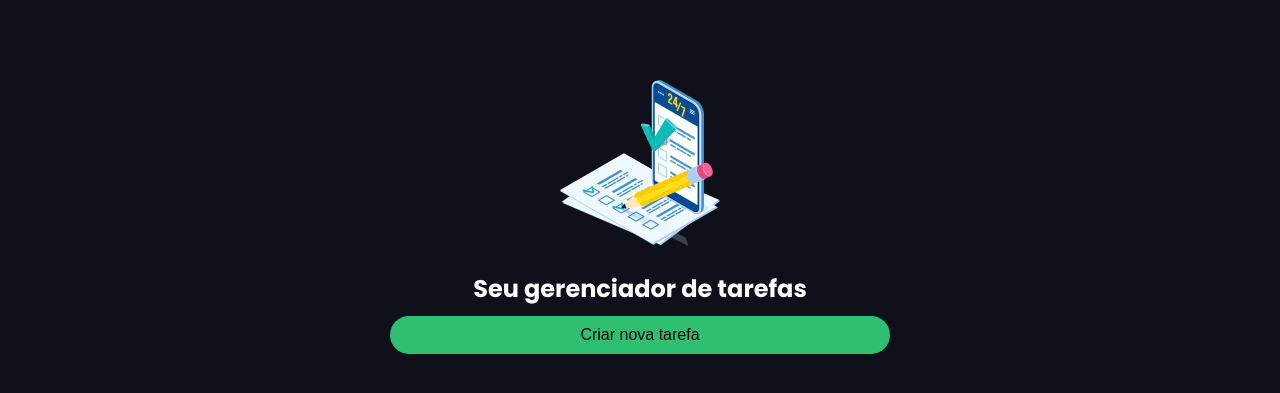
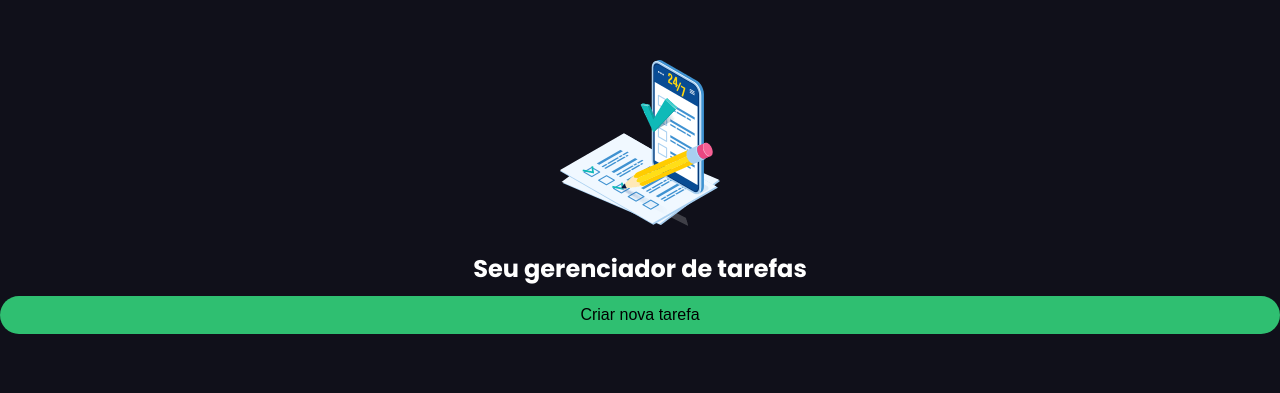
Before and after one commit to Ramon-Erik/tarefas-locais, an Angular app: page / in a window 1280 px wide. Shown: the part 183-576 px from the top of the page. Built offline with nearby package versions, Linux system fonts and the light colour scheme.

Commit message:
feat(scss): full width and a bit less height

```diff
--- a/src/scss/layout/_container.scss
+++ b/src/scss/layout/_container.scss
@@ -2,9 +2,8 @@
     display: flex;
     justify-content: center;
     align-items: center;
-    min-height: 100vh;
-    min-height: 100dvh;
-    width: calc(100% - 30px);
+    min-height: 95vh;
+    min-height: 95dvh;
     margin: auto;
-    max-width: 500px;
+    width: 100%;
   }
```
